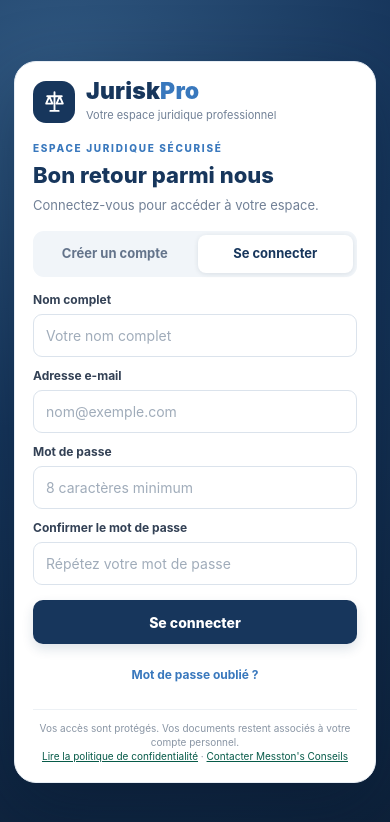
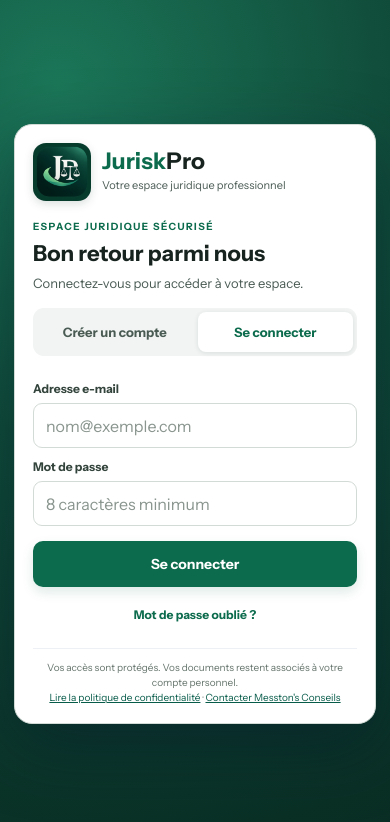
Before and after one commit to sylvanuswill12/JuriskPro, a website: page index.html in a window 390 px wide. Drawn offline with nearby package versions, Linux system fonts and the light colour scheme.

Commit message:
JuriskPro : correction connexion et interface mobile

```diff
--- a/auth-gate.js
+++ b/auth-gate.js
@@ -8,7 +8,7 @@
     document.body.classList.add('auth-locked');
     const el=document.createElement('div');el.id='jp-auth-gate';
     el.innerHTML=`<section class="jp-auth-card" aria-live="polite">
-      <div class="jp-auth-brandrow"><div class="jp-auth-mark" aria-hidden="true"><svg width="25" height="25" viewBox="0 0 24 24" fill="none" stroke="currentColor" stroke-width="1.8" stroke-linecap="round" stroke-linejoin="round"><path d="M12 3v18M5 7h14M7 7l-3 7h6L7 7Zm10 0-3 7h6l-3-7ZM8 21h8"/></svg></div><div><div class="jp-auth-brand">Jurisk<span>Pro</span></div><div class="jp-auth-tagline">Votre espace juridique professionnel</div></div></div>
+      <div class="jp-auth-brandrow"><img class="jp-auth-logo" src="./icons/juriskpro-source.png" alt="Logo JuriskPro"><div><div class="jp-auth-brand">Jurisk<span>Pro</span></div><div class="jp-auth-tagline">Votre espace juridique professionnel</div></div></div>
       <div id="jp-auth-main"><p class="jp-auth-kicker">ESPACE JURIDIQUE SÉCURISÉ</p><h1 id="jp-auth-title">Créer votre compte</h1><p id="jp-auth-intro" class="jp-auth-intro">Inscrivez-vous pour accéder à vos modèles et à votre espace personnel.</p>
       <div id="jp-auth-config" hidden><p class="jp-auth-error">La connexion Supabase n’est pas encore configurée.</p><p>Vérifiez l’URL du projet et la clé publique dans <code>supabase-config.js</code>.</p></div>
       <div id="jp-auth-form-wrap"><div class="jp-auth-tabs"><button type="button" data-mode="signup" class="active">Créer un compte</button><button type="button" data-mode="login">Se connecter</button></div>
--- a/index.html
+++ b/index.html
@@ -881,39 +881,51 @@
 <link rel="apple-touch-icon" href="./icons/icon-192.png">
 <style>
 
-body.auth-locked{overflow:hidden}
+/* Écran d’authentification : ne jamais réafficher les champs masqués */
+body.auth-locked{overflow:hidden!important;margin:0!important;padding:0!important;min-height:100dvh;width:100%;overscroll-behavior:none}
 body.auth-locked #app{visibility:hidden;pointer-events:none}
-#jp-auth-gate{position:fixed;inset:0;z-index:2147483000;display:grid;place-items:center;overflow:auto;padding:14px;background:radial-gradient(circle at 15% 10%,#315982 0,#17365c 42%,#0d2038 100%);font-family:Inter,system-ui,-apple-system,Segoe UI,sans-serif;color:#17263b}
+#jp-auth-gate [hidden],#jp-auth-gate label[hidden],#jp-auth-gate div[hidden],#jp-auth-gate button[hidden],#jp-auth-gate form[hidden]{display:none!important}
+#jp-auth-gate{position:fixed;inset:0;z-index:2147483000;display:grid;place-items:center;overflow-y:auto;overflow-x:hidden;padding:max(14px,env(safe-area-inset-top)) max(14px,env(safe-area-inset-right)) max(14px,env(safe-area-inset-bottom)) max(14px,env(safe-area-inset-left));background:radial-gradient(circle at 15% 10%,#1b7658 0,#104b39 42%,#092c23 100%);font-family:var(--font-ui,system-ui,-apple-system,Segoe UI,sans-serif);color:#16231e;overscroll-behavior:contain}
 #jp-auth-gate *{box-sizing:border-box}
-#jp-auth-gate .jp-auth-card{width:min(100%,410px);max-height:calc(100dvh - 28px);overflow:auto;background:#fff;border:1px solid #e7edf4;border-radius:22px;padding:clamp(18px,4vw,27px);box-shadow:0 22px 70px #06172d66}
-#jp-auth-gate .jp-auth-brandrow{display:flex;align-items:center;gap:11px;margin-bottom:18px}
-#jp-auth-gate .jp-auth-mark{width:42px;height:42px;display:grid;place-items:center;border-radius:13px;background:#17365c;color:#fff;flex:none}
-#jp-auth-gate .jp-auth-brand{font-size:23px;line-height:1;font-weight:900;letter-spacing:.2px;color:#17365c}
-#jp-auth-gate .jp-auth-brand span{color:#3978bd}
-#jp-auth-gate .jp-auth-tagline{font-size:11px;color:#718096;margin-top:4px}
-#jp-auth-gate .jp-auth-kicker{font-size:10px;letter-spacing:1.7px;font-weight:800;color:#3978bd;margin:0 0 7px}
-#jp-auth-gate h1{font-size:clamp(22px,5vw,26px);line-height:1.18;margin:0 0 7px;color:#17365c;font-weight:800}
-#jp-auth-gate .jp-auth-intro{font-size:13px;color:#718096;line-height:1.45;margin:0 0 16px}
-#jp-auth-gate .jp-auth-tabs{display:grid;grid-template-columns:1fr 1fr;gap:5px;padding:4px;background:#f1f5f9;border-radius:11px;margin:0 0 14px}
-#jp-auth-gate .jp-auth-tabs button{min-height:38px;border:0;border-radius:8px;background:transparent;color:#64748b;font-size:13px;font-weight:700}
-#jp-auth-gate .jp-auth-tabs button.active{background:#fff;color:#17365c;box-shadow:0 1px 5px #10243b1a}
-#jp-auth-gate label{display:block;font-size:12px;font-weight:700;margin:10px 0 0;color:#334155}
-#jp-auth-gate input{display:block;width:100%;height:43px;margin-top:5px;padding:10px 12px;border:1px solid #dbe3ec;border-radius:9px;font:inherit;font-size:14px;font-weight:400;color:#17263b;background:#fff}
-#jp-auth-gate input::placeholder{color:#a0acba}
-#jp-auth-gate input:focus{outline:3px solid #3978bd26;border-color:#3978bd}
-#jp-auth-gate .jp-auth-submit{width:100%;min-height:44px;padding:11px 14px;border:0;border-radius:10px;background:#17365c;color:white;font-weight:800;font-size:14px;margin-top:15px;box-shadow:0 5px 12px #17365c24}
-#jp-auth-gate .jp-auth-submit:hover{background:#214a79}
+#jp-auth-gate .jp-auth-card{width:min(100%,410px);max-height:calc(100vh - 28px);max-height:calc(100dvh - 28px);overflow-y:auto;overflow-x:hidden;background:#fff;border:1px solid #d3dbd6;border-radius:18px;padding:clamp(18px,4vw,27px);box-shadow:0 22px 70px #06172d66}
+#jp-auth-gate .jp-auth-brandrow{display:flex;align-items:center;gap:11px;margin-bottom:18px;min-width:0}
+#jp-auth-gate .jp-auth-logo{display:block;width:58px;height:58px;object-fit:contain;border-radius:13px;flex:0 0 58px;background:#073c2d;box-shadow:0 3px 10px #092c2326}
+#jp-auth-gate .jp-auth-brand{font-size:23px;line-height:1;font-weight:900;letter-spacing:.2px;color:#0b6b4c}
+#jp-auth-gate .jp-auth-brand span{color:#16231e}
+#jp-auth-gate .jp-auth-tagline{font-size:11px;color:#4a5b54;margin-top:4px}
+#jp-auth-gate .jp-auth-kicker{font-size:10px;letter-spacing:1.5px;font-weight:800;color:#0b6b4c;margin:0 0 7px}
+#jp-auth-gate h1{font-size:clamp(22px,5vw,26px);line-height:1.18;margin:0 0 7px;color:#16231e;font-weight:800}
+#jp-auth-gate .jp-auth-intro{font-size:13px;color:#4a5b54;line-height:1.45;margin:0 0 16px}
+#jp-auth-gate .jp-auth-tabs{display:grid;grid-template-columns:1fr 1fr;gap:5px;padding:4px;background:#f1f4f2;border-radius:11px;margin:0 0 14px}
+#jp-auth-gate .jp-auth-tabs button{min-width:0;min-height:40px;border:0;border-radius:8px;background:transparent;color:#4a5b54;font-size:13px;font-weight:700}
+#jp-auth-gate .jp-auth-tabs button.active{background:#fff;color:#0b6b4c;box-shadow:0 1px 5px #10243b1a}
+#jp-auth-gate label{display:block;font-size:12px;font-weight:700;margin:10px 0 0;color:#33443c;overflow-wrap:anywhere}
+#jp-auth-gate input{display:block;width:100%;max-width:100%;min-width:0;height:45px;margin-top:5px;padding:10px 12px;border:1px solid #d3dbd6;border-radius:9px;font:inherit;font-size:16px;font-weight:400;color:#16231e;background:#fff}
+#jp-auth-gate input::placeholder{color:#89958e}
+#jp-auth-gate input:focus{outline:3px solid #0b6b4c26;border-color:#0b6b4c}
+#jp-auth-gate .jp-auth-submit{width:100%;min-height:46px;padding:11px 14px;border:0;border-radius:10px;background:#0b6b4c;color:white;font-weight:800;font-size:14px;margin-top:15px;box-shadow:0 5px 12px #0b6b4c24}
+#jp-auth-gate .jp-auth-submit:hover{background:#08563d}
 #jp-auth-gate button:disabled{opacity:.6;cursor:wait}
-#jp-auth-gate .jp-auth-link{display:block;margin:10px auto 0;border:0;background:none;color:#3978bd;font-size:12px;font-weight:650}
+#jp-auth-gate .jp-auth-link{display:block;min-height:40px;margin:8px auto 0;border:0;background:none;color:#0b6b4c;font-size:12px;font-weight:650}
 #jp-auth-gate .jp-auth-message{min-height:0;color:#b42318;font-size:12px;line-height:1.45;margin:10px 0 0;overflow-wrap:anywhere}
 #jp-auth-gate .jp-auth-message:empty{display:none}
 #jp-auth-gate .jp-auth-message.success{padding:10px 11px;border:1px solid #b7e4cc;border-radius:9px;background:#f0fbf4;color:#17643a}
-#jp-auth-gate .jp-auth-foot{border-top:1px solid #edf1f5;padding-top:11px;color:#8995a4;font-size:10px;line-height:1.4;margin:13px 0 0;text-align:center}
+#jp-auth-gate .jp-auth-foot{border-top:1px solid #edf1f5;padding-top:11px;color:#66756d;font-size:10px;line-height:1.5;margin:13px 0 0;text-align:center;overflow-wrap:anywhere}
 #jp-auth-gate .jp-auth-confirm{text-align:center;padding:8px 2px 2px}
 #jp-auth-gate .jp-auth-confirm-icon{width:54px;height:54px;display:grid;place-items:center;margin:0 auto 13px;border-radius:50%;background:#eaf7ef;color:#198754;font-size:28px;font-weight:800}
 #jp-auth-gate .jp-auth-error{color:#b42318;font-weight:800}
 #jp-auth-gate code{overflow-wrap:anywhere;background:#f1f4f2;padding:2px 4px;border-radius:4px}
-@media(max-height:650px){#jp-auth-gate .jp-auth-card{padding:16px 20px}#jp-auth-gate .jp-auth-brandrow{margin-bottom:11px}#jp-auth-gate .jp-auth-intro{margin-bottom:10px}#jp-auth-gate label{margin-top:7px}#jp-auth-gate input{height:39px}#jp-auth-gate .jp-auth-submit{min-height:40px;margin-top:10px}#jp-auth-gate .jp-auth-foot{margin-top:9px;padding-top:8px}}
+@media(max-height:650px){#jp-auth-gate .jp-auth-card{padding:12px 18px}#jp-auth-gate .jp-auth-brandrow{margin-bottom:10px}#jp-auth-gate .jp-auth-logo{width:46px;height:46px;flex-basis:46px}#jp-auth-gate .jp-auth-intro{margin-bottom:8px}#jp-auth-gate label{margin-top:7px}#jp-auth-gate input{height:40px}#jp-auth-gate .jp-auth-submit{min-height:40px;margin-top:9px}#jp-auth-gate .jp-auth-foot{margin-top:8px;padding-top:7px}}
+
+#jp-auth-gate #jp-auth-form{display:flex;flex-direction:column;gap:0}
+#jp-auth-gate #jp-auth-form label[hidden]{display:none!important}
+#jp-auth-gate .jp-auth-card{margin:auto;overscroll-behavior:contain}
+@media(max-width:759px){
+  #jp-auth-gate{min-height:100%;padding-top:max(16px,env(safe-area-inset-top,0px));padding-bottom:max(12px,env(safe-area-inset-bottom,0px))}
+  #jp-auth-gate .jp-auth-card{width:min(100%,420px);max-height:calc(100dvh - max(28px,env(safe-area-inset-top,0px) + env(safe-area-inset-bottom,0px)));border-radius:18px}
+}
+
+@media(max-width:380px){#jp-auth-gate{padding:10px}#jp-auth-gate .jp-auth-card{border-radius:14px;padding:16px}#jp-auth-gate .jp-auth-brand{font-size:21px}#jp-auth-gate .jp-auth-tabs button{font-size:12px}}
 
 
 
@@ -3594,8 +3606,14 @@
 }
 async function historyDelete(id,path){
   const c=historyClient();if(!c)throw new Error('Connexion indisponible.');
-  const {error}=await c.from('juriskpro_documents').delete().eq('id',id);if(error)throw error;
-  if(path){const r=await c.storage.from('juriskpro-documents').remove([path]);if(r.error)console.warn('Fichier à nettoyer dans le stockage privé',r.error);}
+  // Retirer le fichier avant la ligne : en cas d'échec Storage, l'entrée reste visible
+  // et l'utilisateur peut relancer l'opération sans perdre la référence au fichier.
+  if(path){
+    const storageResult=await c.storage.from('juriskpro-documents').remove([path]);
+    if(storageResult.error)throw storageResult.error;
+  }
+  const {error}=await c.from('juriskpro_documents').delete().eq('id',id);
+  if(error)throw error;
 }
 function historyHTML(x){
   const d=Date.parse(x.created_at||x.createdAt)||0;
@@ -4186,14 +4204,20 @@
     if(kind==='pdf'&&(typeof jspdf==='undefined')) throw {code:'lib'};
     const blob=kind==='docx'?await buildDocx(r.blocks,r.V,title):await buildPdf(r.blocks,r.V,title);
     const item={id:(window.crypto&&crypto.randomUUID?crypto.randomUUID():'xxxxxxxx-xxxx-4xxx-yxxx-xxxxxxxxxxxx'.replace(/[xy]/g,c=>{const r=Math.random()*16|0;return (c==='x'?r:(r&3|8)).toString(16);})),modelId:M.id,modelTitle:M.titre,title:title,fileName:name,format:kind,createdAt:Date.now(),text:toText(r.blocks,r.V),values:stripV(S)};
-    await historySave(item,blob);
+    // La création et le téléchargement local restent possibles même si le cloud est indisponible.
     await saveBlob(blob,name);
-    say('✓ Document enregistré dans votre compte et fichier téléchargé : '+name+'. Vous pourrez le retrouver sur vos autres appareils.', 'ok');
+    try{
+      await historySave(item,blob);
+      say('✓ Document téléchargé et enregistré dans votre compte : '+name+'.', 'ok');
+    }catch(cloudError){
+      console.warn('Échec de la sauvegarde cloud ; le fichier local a été téléchargé.',cloudError);
+      say('✓ Document téléchargé : '+name+'. Attention : son enregistrement dans l’historique cloud a échoué. Réessayez plus tard.', 'err');
+    }
   }catch(e){
     if(e&&e.code==='declined') say('Téléchargement annulé. Vous pouvez réessayer.');
     else if(e&&e.code==='lib') say('Le module de création de fichier n’a pas pu se charger. Vérifiez votre connexion, rechargez la page puis réessayez.','err');
     else if(e&&e.code==='rate_limited') say('Une demande de téléchargement est déjà ouverte. Répondez-y, puis réessayez.','err');
-    else say('Le fichier n’a pas pu être créé. Réessayez, ou utilisez « Copier le texte » pour récupérer le contenu.','err');
+    else say('Le fichier n’a pas pu être créé ou téléchargé. Réessayez, ou utilisez « Copier le texte » pour récupérer le contenu.','err');
   }finally{exporting=false;btns.forEach(b=>{b.disabled=false;});cur.textContent=lab;}
 }
 
```
